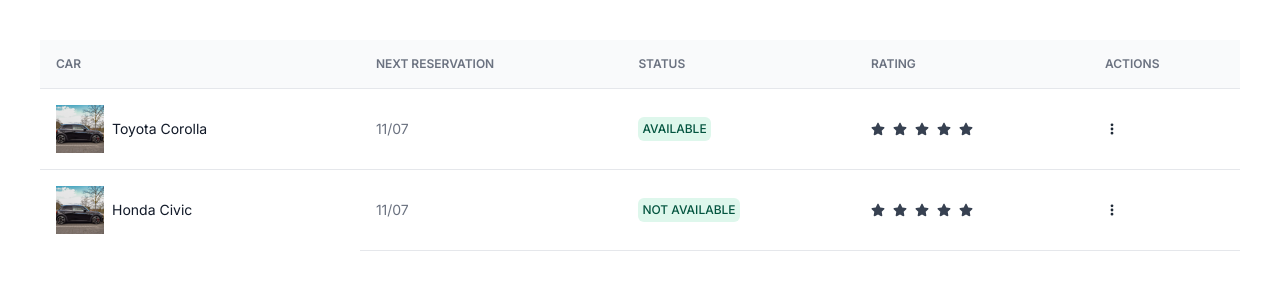
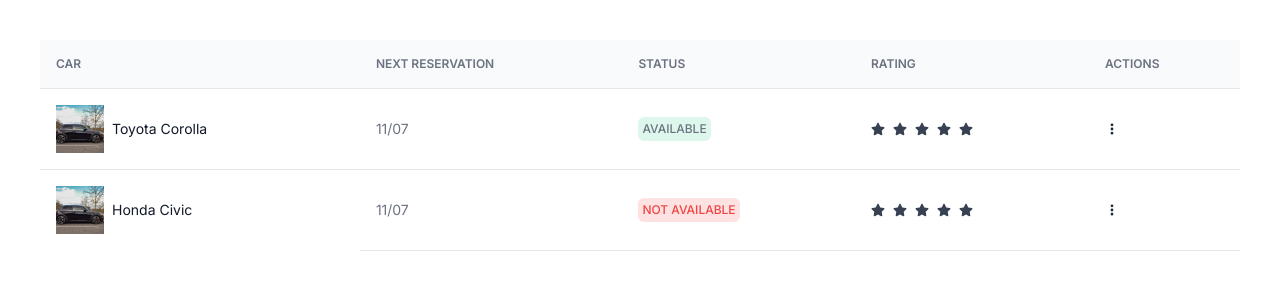
Before and after one commit to edsay12/TesteFrontEnd, a Next.js app: page / in a window 1280 px wide. Shown: the top 300 px of the page. Built offline with nearby package versions, Linux system fonts and the light colour scheme.

Commit message:
Adicionado mais cores ao badge

```diff
--- a/src/app/fakedata/index.tsx
+++ b/src/app/fakedata/index.tsx
@@ -6,20 +6,24 @@
   "Actions",
 ];
 
+
+
 export const TABLE_ROWS = [
   {
     id: 1,
-    carImage: "/img/carImage.png",
+    carImage: "/img/carimage.png",
     NextReservation: "11/07",
-    status: "Available",
+    isAvailable:true ,
+    statusText:'available',
     ratingNumber: 4.5,
     modelo: "Toyota Corolla",
   },
   {
     id: 2,
-    carImage: "/img/carImage.png",
+    carImage: "/img/carimage.png",
     NextReservation: "11/07",
-    status: "Not available",
+    isAvailable: false,
+    statusText:'not available',
     ratingNumber: 3.8,
     modelo: "Honda Civic",
   },
--- a/src/app/page.tsx
+++ b/src/app/page.tsx
@@ -59,10 +59,14 @@
                   </TableHeadElement>
                   <TableHeadElement>
                     <Badge
-                      theme={themeCollors.Green}
-                      textColor="text-green-800"
+                      theme={
+                        data.isAvailable ? themeCollors.Green : themeCollors.Red
+                      }
+                      textColor={
+                        data.isAvailable ? "text-gren-500" : "text-red-500"
+                      }
                       isRemoveButton={false}
-                      text={data.status}
+                      text={data.statusText}
                       type="only-icon"
                     />
                   </TableHeadElement>
@@ -85,6 +89,7 @@
         {TABLE_ROWS.map((data) => {
           return (
             <MobileCarListElement
+              isAvailable={data.isAvailable}
               key={data.id}
               date={data.NextReservation}
               img={data.carImage}
--- a/src/app/types/ThemeColors.ts
+++ b/src/app/types/ThemeColors.ts
@@ -1,6 +1,7 @@
 export enum themeCollors {
   Gray = "bg-gray-100",
   Red = "bg-red-100",
+  Red600 = "bg-red-600",
   Yellow = "bg-yellow-100",
   Green = "bg-green-100",
   Green600 ="bg-green-600",
```
Also changed, not shown: src/components/MobileCarList/MobileCarListElement.tsx (+3 -2 lines).
